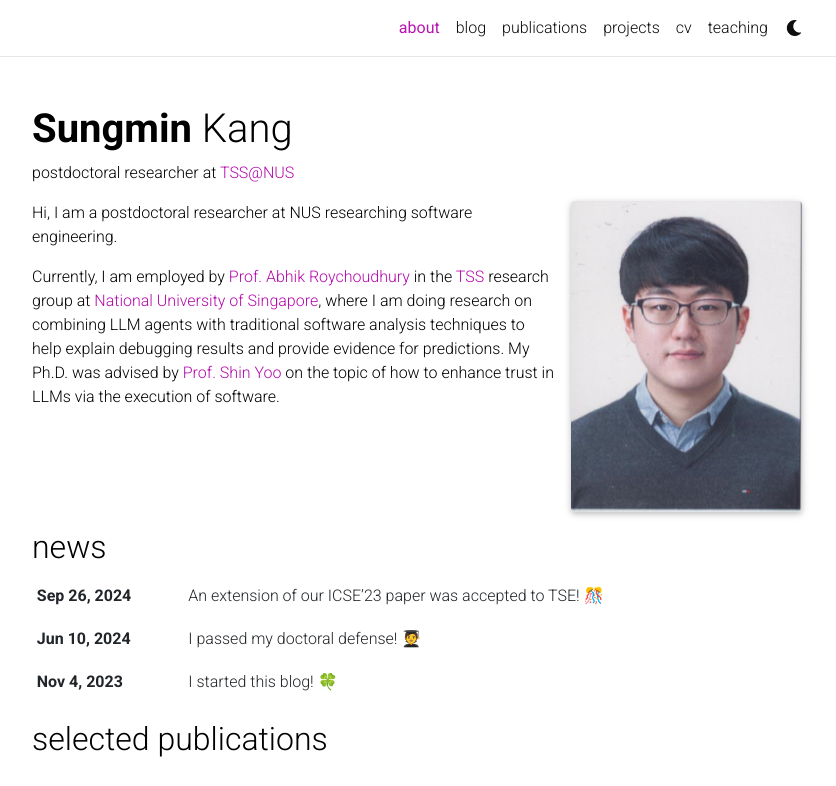
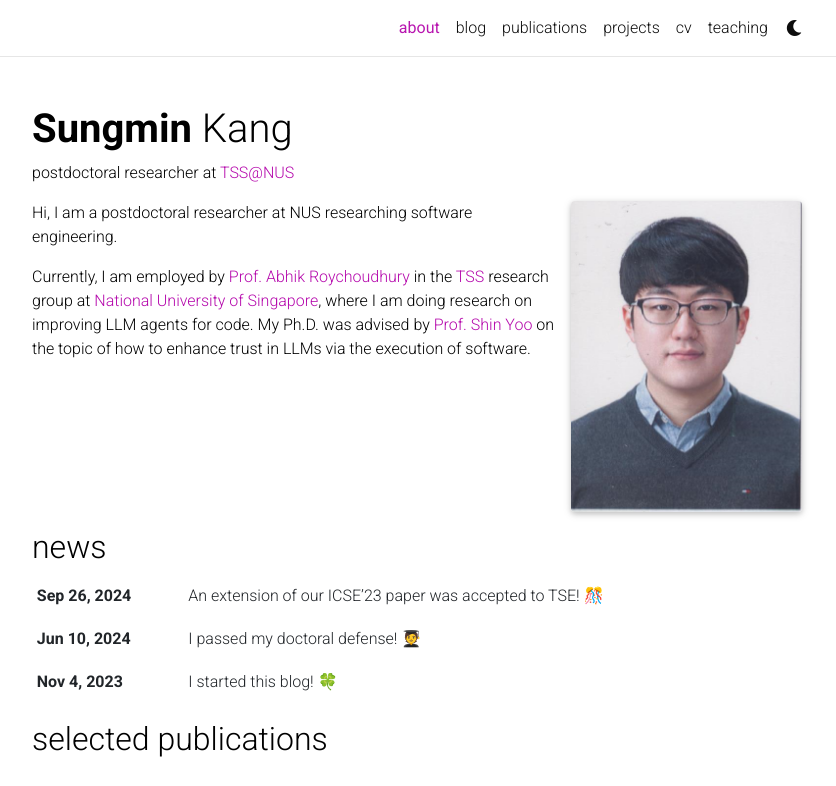
Before and after one commit to smkang96/smkang96.github.io, a Jekyll site: the page built from _pages/about.md, in a window 1280 px wide and 1075 px high, cut to the strip 0-786 px from the top of the window. Shown: the whole strip, without its empty margins (223-1059 px from the left). Built offline with Jekyll 4.4.1, drawn with Linux system fonts in a browser that asks for light colours; full-size pictures stand in for the smaller copies a plugin makes; emoji names are drawn with the system emoji font; comment, search, counter and statistics services are not loaded; a style sheet for code colours, icons or effects is not loaded.

Commit message:
make description more generic

```diff
--- a/_pages/about.md
+++ b/_pages/about.md
@@ -17,4 +17,4 @@ social: true  # includes social icons at the bottom of the page
 
 Hi, I am a postdoctoral researcher at NUS researching software engineering.
 
-Currently, I am employed by [Prof. Abhik Roychoudhury](https://abhikrc.com/) in the [TSS](https://nus-tss.github.io/) research group at [National University of Singapore](https://nus.edu.sg/), where I am doing research on combining LLM agents with traditional software analysis techniques to help explain debugging results and provide evidence for predictions. My Ph.D. was advised by [Prof. Shin Yoo](https://coinse.github.io/members/shin.yoo/) on the topic of how to enhance trust in LLMs via the execution of software.
+Currently, I am employed by [Prof. Abhik Roychoudhury](https://abhikrc.com/) in the [TSS](https://nus-tss.github.io/) research group at [National University of Singapore](https://nus.edu.sg/), where I am doing research on improving LLM agents for code. My Ph.D. was advised by [Prof. Shin Yoo](https://coinse.github.io/members/shin.yoo/) on the topic of how to enhance trust in LLMs via the execution of software.
```
